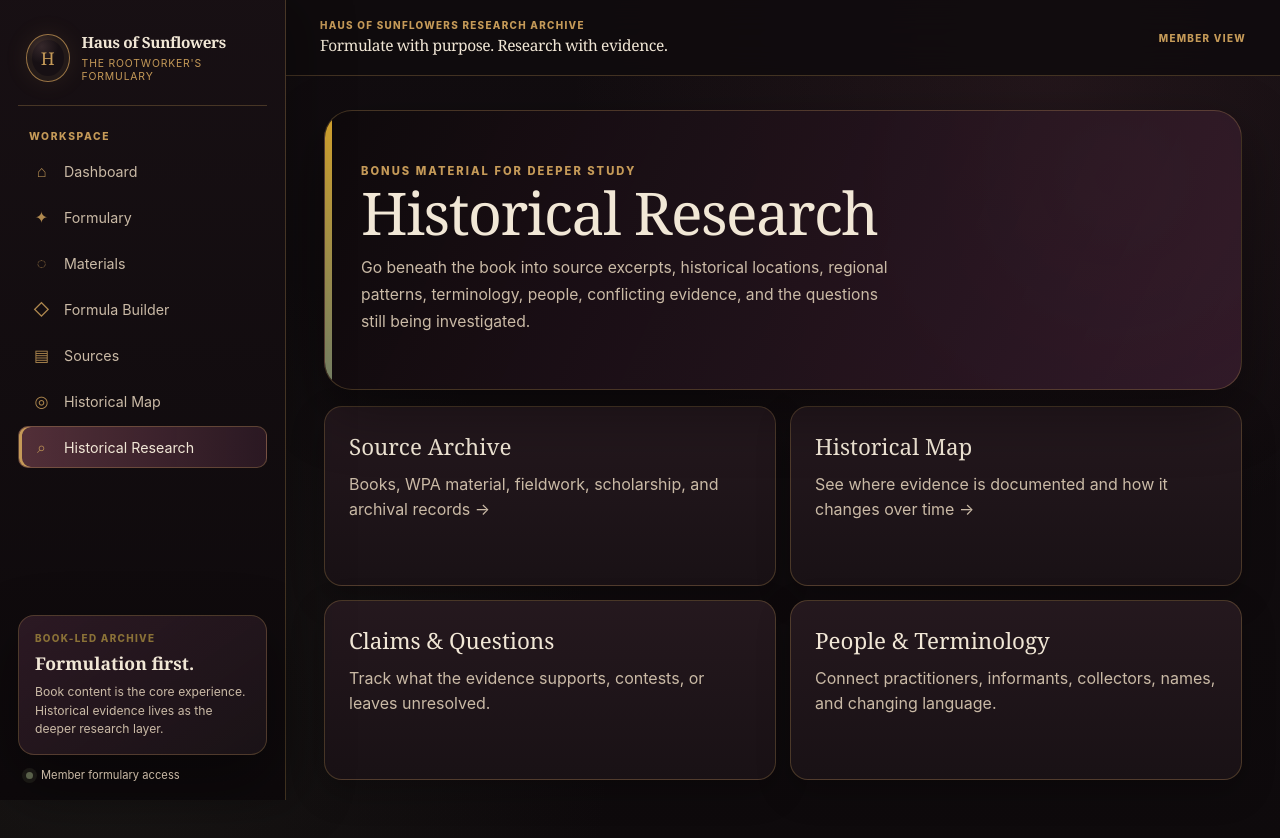
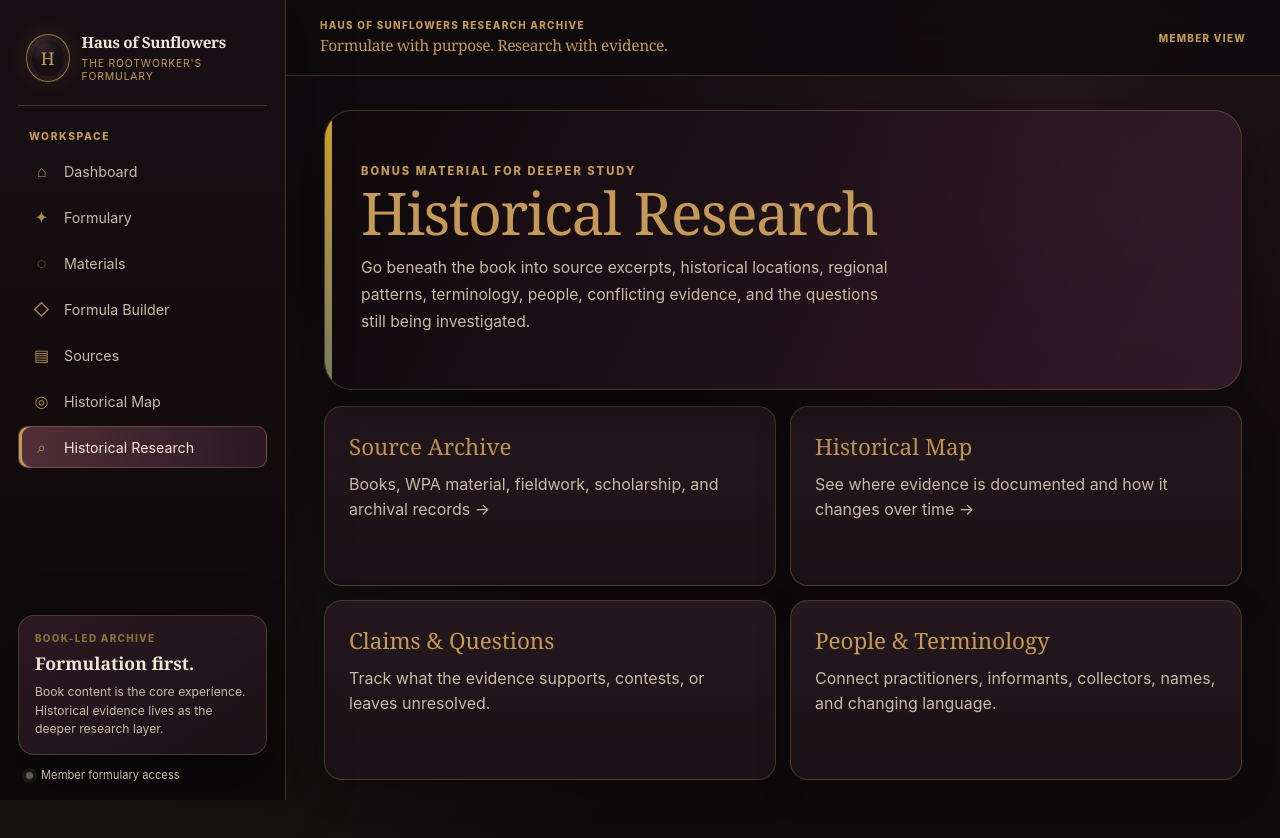
Before and after one commit to kamainicole/haus-of-sunflowers, a Next.js app in the folder haus-of-sunflowers/apps/web/: page /research in a window 1280 px wide. Shown: the top 838 px of the page. Built offline with nearby package versions, Linux system fonts and the light colour scheme.

Commit message:
Increase heading contrast across app
* Add global heading contrast overrides

* Load global contrast fixes after theme

```diff
--- /dev/null
+++ b/haus-of-sunflowers/apps/web/app/contrast-fixes.css
@@ -0,0 +1,57 @@
+/* Global contrast corrections for the Black Nouveau theme.
+   Keep body copy light, but use the brand gold for headings and key card titles. */
+
+.product-shell h1,
+.product-shell h2,
+.product-shell h3,
+.product-shell h4,
+.product-shell h5,
+.product-shell h6,
+.product-shell .topbar-title,
+.product-shell .research-menu strong,
+.product-shell .quick-action strong,
+.product-shell .detail-row strong,
+.product-shell .dashboard-work-card strong,
+.product-shell .formulary-card strong,
+.product-shell .material-card strong,
+.product-shell .source-card strong,
+.product-shell .research-card strong,
+.product-shell .import-card strong {
+  color: var(--bn-gold) !important;
+}
+
+/* Keep card surfaces dark so the gold headings remain readable everywhere. */
+.product-shell .research-menu > *,
+.product-shell .quick-action,
+.product-shell .dashboard-work-card,
+.product-shell .formulary-card,
+.product-shell .material-card,
+.product-shell .source-card,
+.product-shell .research-card,
+.product-shell .import-card,
+.product-shell .panel,
+.product-shell .stat-card {
+  background: linear-gradient(180deg, rgba(38, 25, 31, 0.97), rgba(26, 18, 22, 0.97)) !important;
+  border-color: var(--bn-line) !important;
+}
+
+/* Secondary descriptive copy remains softer, but still clearly visible. */
+.product-shell .research-menu span,
+.product-shell .quick-action span,
+.product-shell .dashboard-work-card p,
+.product-shell .panel p,
+.product-shell .source-card p,
+.product-shell .material-card p,
+.product-shell .research-card p,
+.product-shell .import-card p {
+  color: var(--bn-parchment) !important;
+}
+
+/* Give linked card titles a stronger visual state without changing the palette. */
+.product-shell a:hover h1,
+.product-shell a:hover h2,
+.product-shell a:hover h3,
+.product-shell .research-menu > a:hover strong,
+.product-shell .quick-action:hover strong {
+  color: var(--bn-blush) !important;
+}
--- a/haus-of-sunflowers/apps/web/app/layout.tsx
+++ b/haus-of-sunflowers/apps/web/app/layout.tsx
@@ -1,6 +1,7 @@
 import type { Metadata } from "next";
 import "./globals.css";
 import "./black-nouveau.css";
+import "./contrast-fixes.css";
 
 export const metadata: Metadata = {
   title: "Haus of Sunflowers Research Archive",
```
